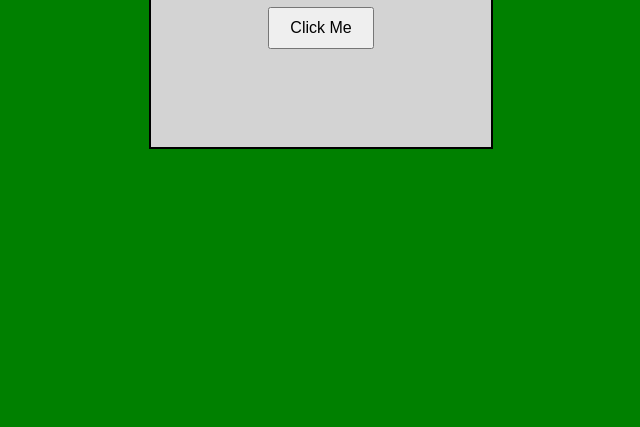
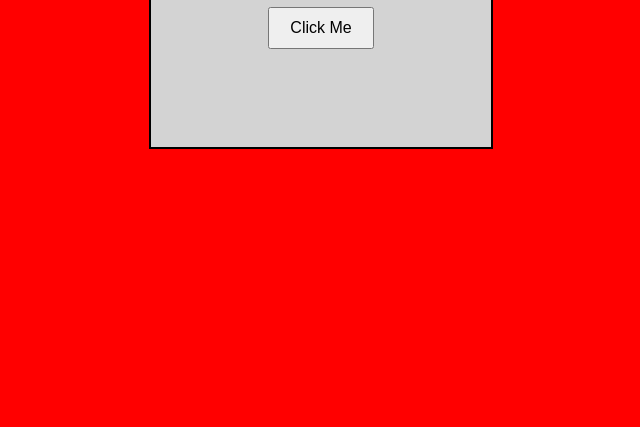
Before and after one commit to Schnell10/ghDistant, a plain HTML site: page index.html in a window 1280 px wide. Shown: the part 373-800 px from the top of the page, without its empty margins (319-959 px from the left). Drawn offline with Linux system fonts and the light colour scheme.

Commit message:
C20: modification couleur fond en rouge depuis github

```diff
--- a/style.css
+++ b/style.css
@@ -1,5 +1,5 @@
 :root {
-    --background-color: green;
+    --background-color: red;
 }
 
 body {
```
